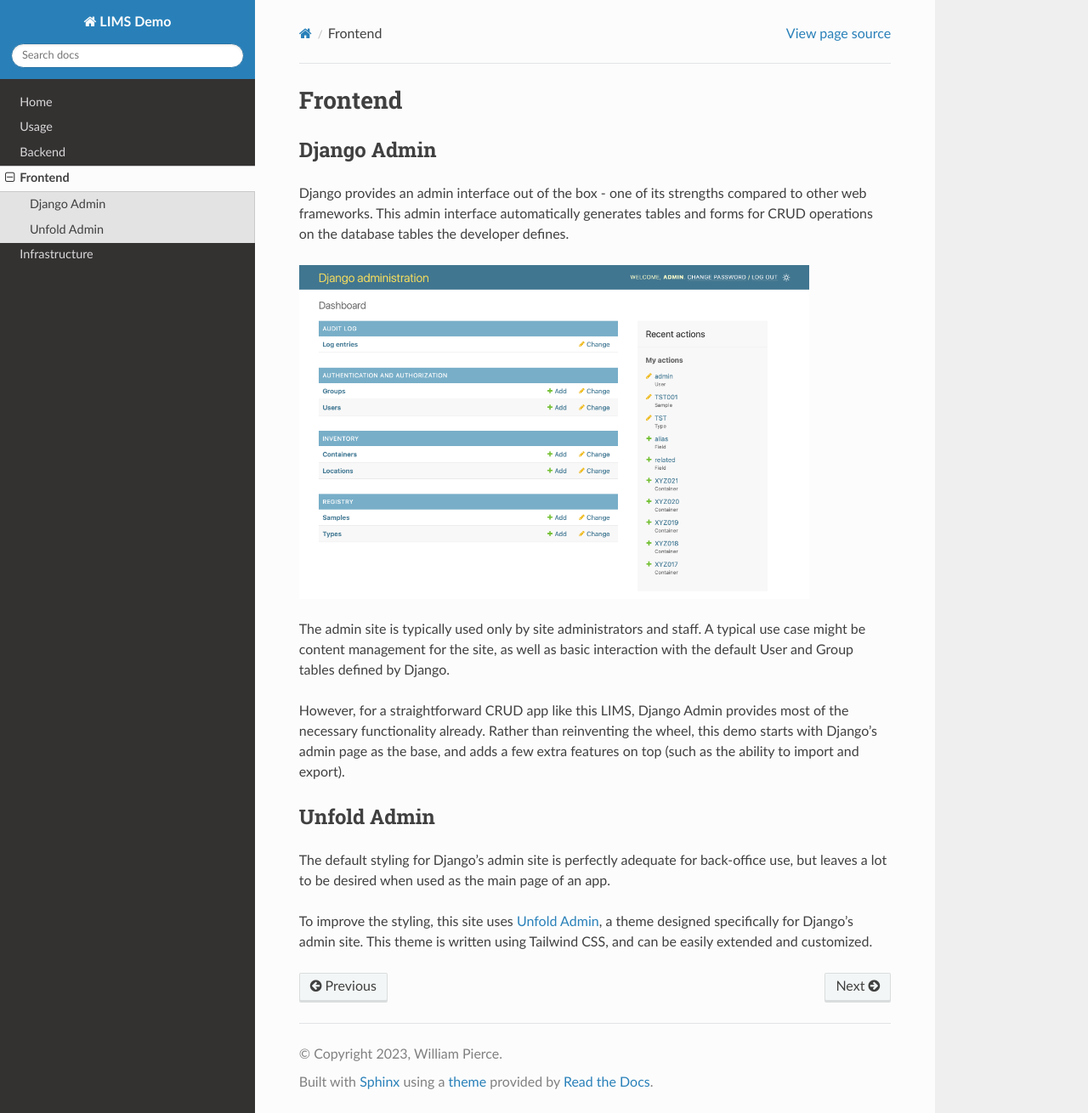
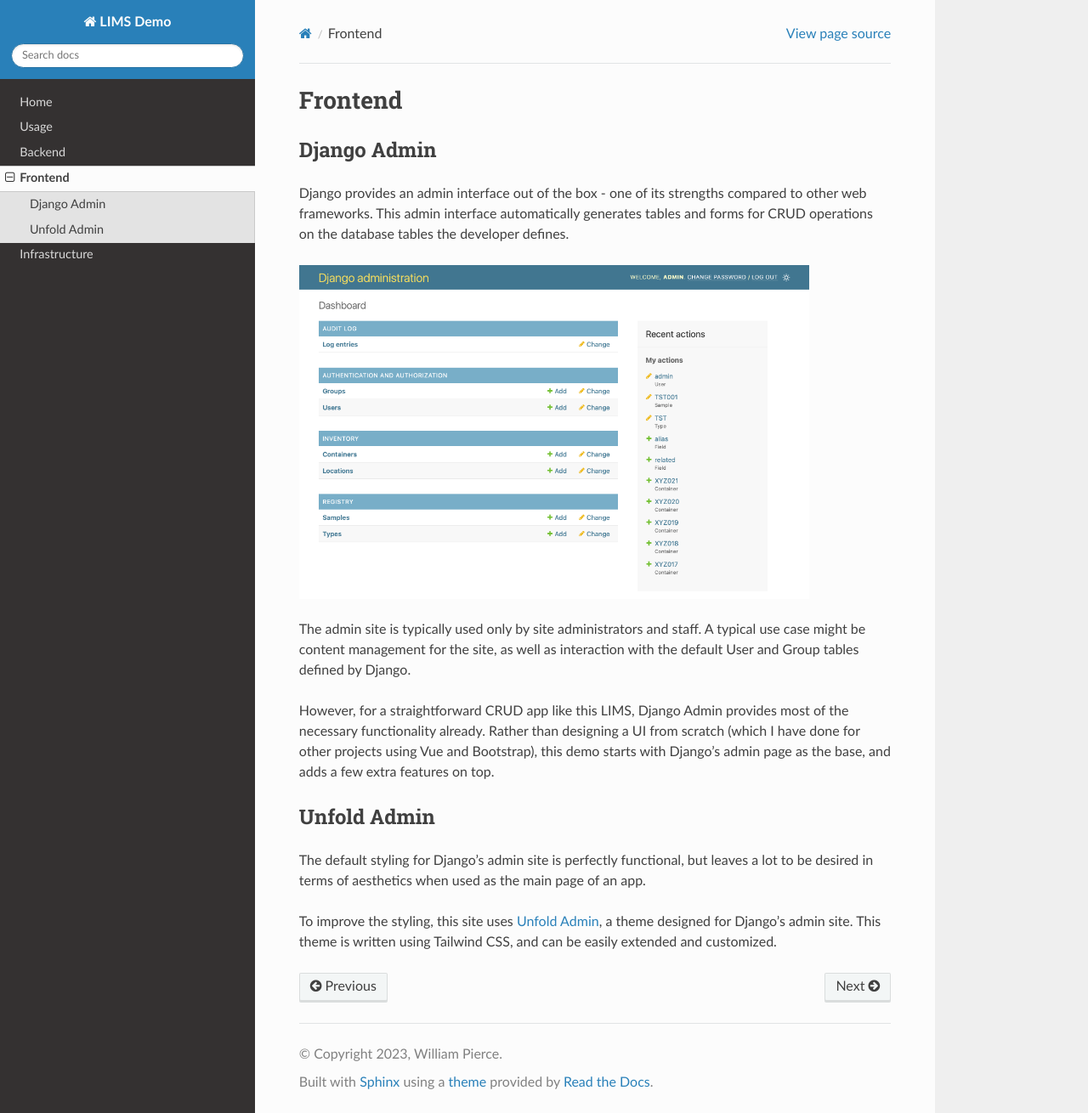
Before and after one commit to williamcpierce/lims-demo, a Sphinx documentation site: the page built from docs/frontend.rst, in a window 1280 px wide and 1310 px high. Shown: the whole window at 85% size. Built offline with Sphinx 7.4.7 and the Read the Docs theme 2.0.0, drawn with Linux system fonts in a browser that asks for light colours.

Commit message:
Docs update

```diff
--- a/docs/frontend.rst
+++ b/docs/frontend.rst
@@ -3,27 +3,27 @@
 
 Django Admin
 ------------
-Django provides an admin interface out of the box - one of its strengths
-compared to other web frameworks. This admin interface automatically generates
-tables and forms for CRUD operations on the database tables the developer defines.
+Django provides an admin interface out of the box - one of its strengths compared to other
+web frameworks. This admin interface automatically generates tables and forms for CRUD
+operations on the database tables the developer defines.
 
 .. image:: images/django-admin.png
    :width: 600
 
-The admin site is typically used only by site administrators and staff. A typical
-use case might be content management for the site, as well as basic interaction
-with the default User and Group tables defined by Django.
+The admin site is typically used only by site administrators and staff. A typical use case
+might be content management for the site, as well as interaction with the default User and
+Group tables defined by Django.
 
-However, for a straightforward CRUD app like this LIMS, Django Admin provides
-most of the necessary functionality already. Rather than reinventing the wheel,
-this demo starts with Django's admin page as the base, and adds a few extra features
-on top (such as the ability to import and export).
+However, for a straightforward CRUD app like this LIMS, Django Admin provides most of the
+necessary functionality already. Rather than designing a UI from scratch (which I have done
+for other projects using Vue and Bootstrap), this demo starts with Django's admin page as
+the base, and adds a few extra features on top.
 
 Unfold Admin
 ----------------
-The default styling for Django's admin site is perfectly adequate for back-office
-use, but leaves a lot to be desired when used as the main page of an app.
+The default styling for Django's admin site is perfectly functional, but leaves a lot to be
+desired in terms of aesthetics when used as the main page of an app.
 
-To improve the styling, this site uses `Unfold Admin <https://unfoldadmin.com/>`_,
-a theme designed specifically for Django's admin site. This theme is written using
-Tailwind CSS, and can be easily extended and customized.
+To improve the styling, this site uses `Unfold Admin <https://unfoldadmin.com/>`_, a theme
+designed for Django's admin site. This theme is written using Tailwind CSS, and can be easily
+extended and customized.
```
Also changed, not shown: docs/backend.rst (+13 -14 lines), docs/index.rst (+10 -12 lines), docs/infrastructure.rst (+17 -18 lines), docs/usage.rst (+38 -37 lines).
